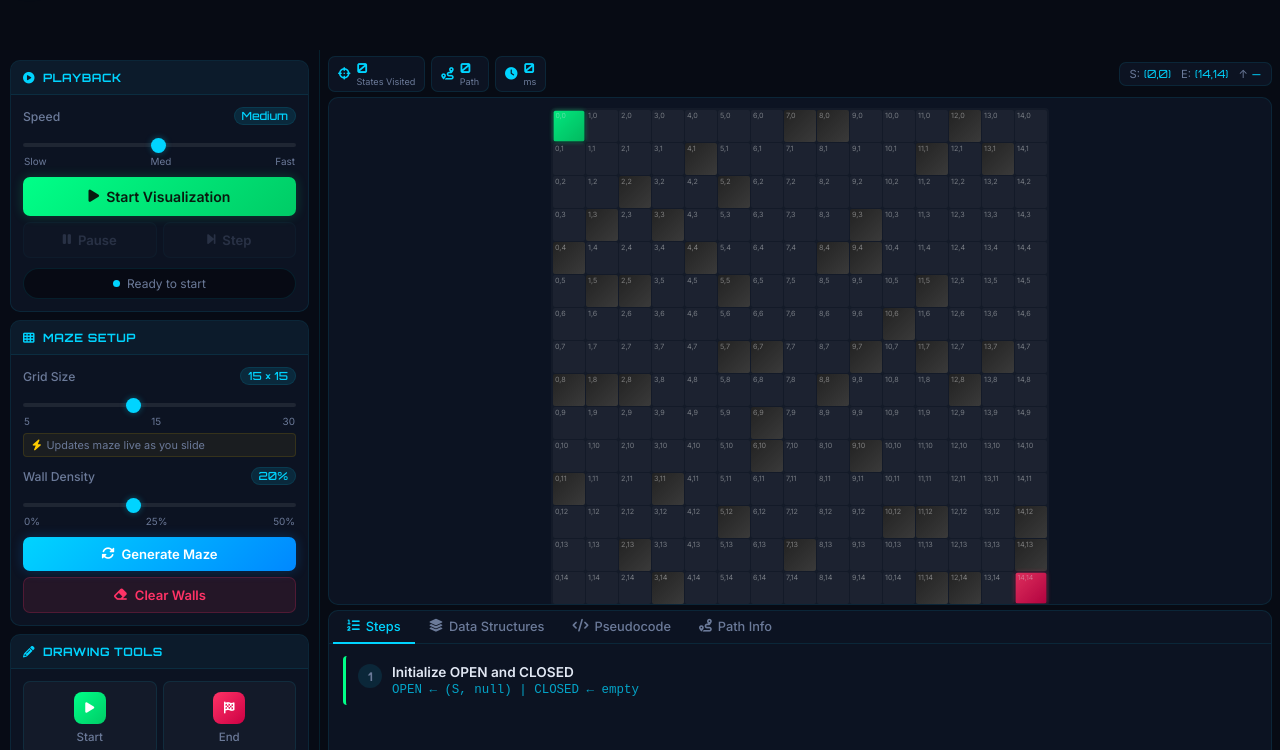
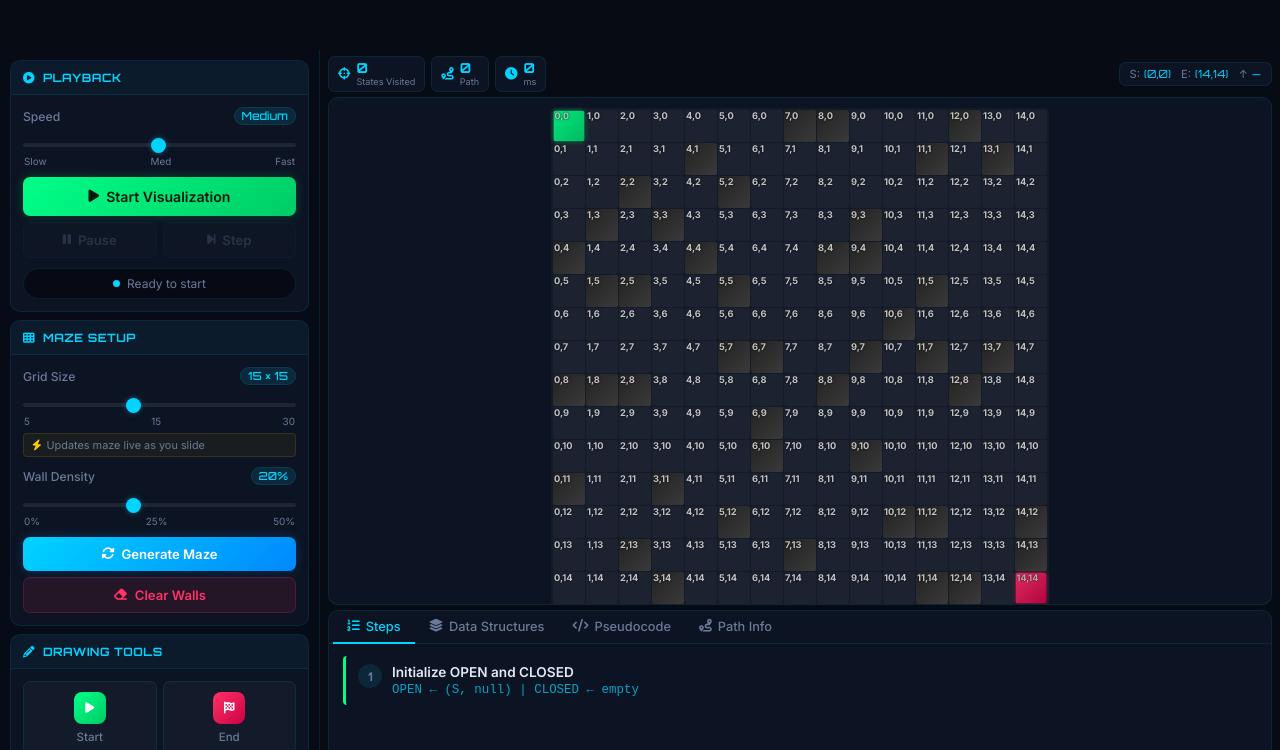
Before and after one commit to rahul9512/maze_visualizer, a Django app: page /maze/ in a window 1280 px wide. Shown: the part 50-800 px from the top of the page. Run offline with Django 5.2, Linux system fonts and the light colour scheme.

Commit message:
Fix grid cell coordinates (0,1, 1,1, etc.) mobile rendering threshold and enhance text contrast for 100% mobile visibility

```diff
--- a/core/static/css/maze.css
+++ b/core/static/css/maze.css
@@ -410,9 +410,16 @@
 .grid-cell.current  { box-shadow: 0 0 0 2px var(--cyan); z-index: 1; }
 .grid-cell.tabu-cell { background: linear-gradient(135deg,#7c3aed,#5b21b6); }
 .cell-number {
-    position: absolute; top: 1px; left: 2px;
-    font-size: 0.45rem; color: rgba(255,255,255,0.4); pointer-events: none;
+    position: absolute; top: 1px; left: 1px;
+    font-size: clamp(0.42rem, 1.4vw, 0.58rem);
+    font-weight: 700;
+    color: rgba(255, 255, 255, 0.75);
+    pointer-events: none;
+    text-shadow: 0 0 2px rgba(0, 0, 0, 0.95);
+    z-index: 2;
+    line-height: 1;
 }
+
 .grid-cell.best-node {
     box-shadow: 0 0 15px rgba(255, 215, 0, 0.8), inset 0 0 10px rgba(255, 215, 0, 0.5);
     border: 2px solid #ffd700;
--- a/core/static/js/maze.js
+++ b/core/static/js/maze.js
@@ -568,12 +568,13 @@
                 el.className = 'grid-cell';
                 el.dataset.x = x; el.dataset.y = y;
 
-                if (cellSize >= 22) {
+                if (cellSize >= 12) {
                     const num = document.createElement('div');
                     num.className = 'cell-number';
                     num.textContent = `${x},${y}`;
                     el.appendChild(num);
                 }
+
 
 
                 el.addEventListener('click', () => this.handleCellClick(x, y));
```
